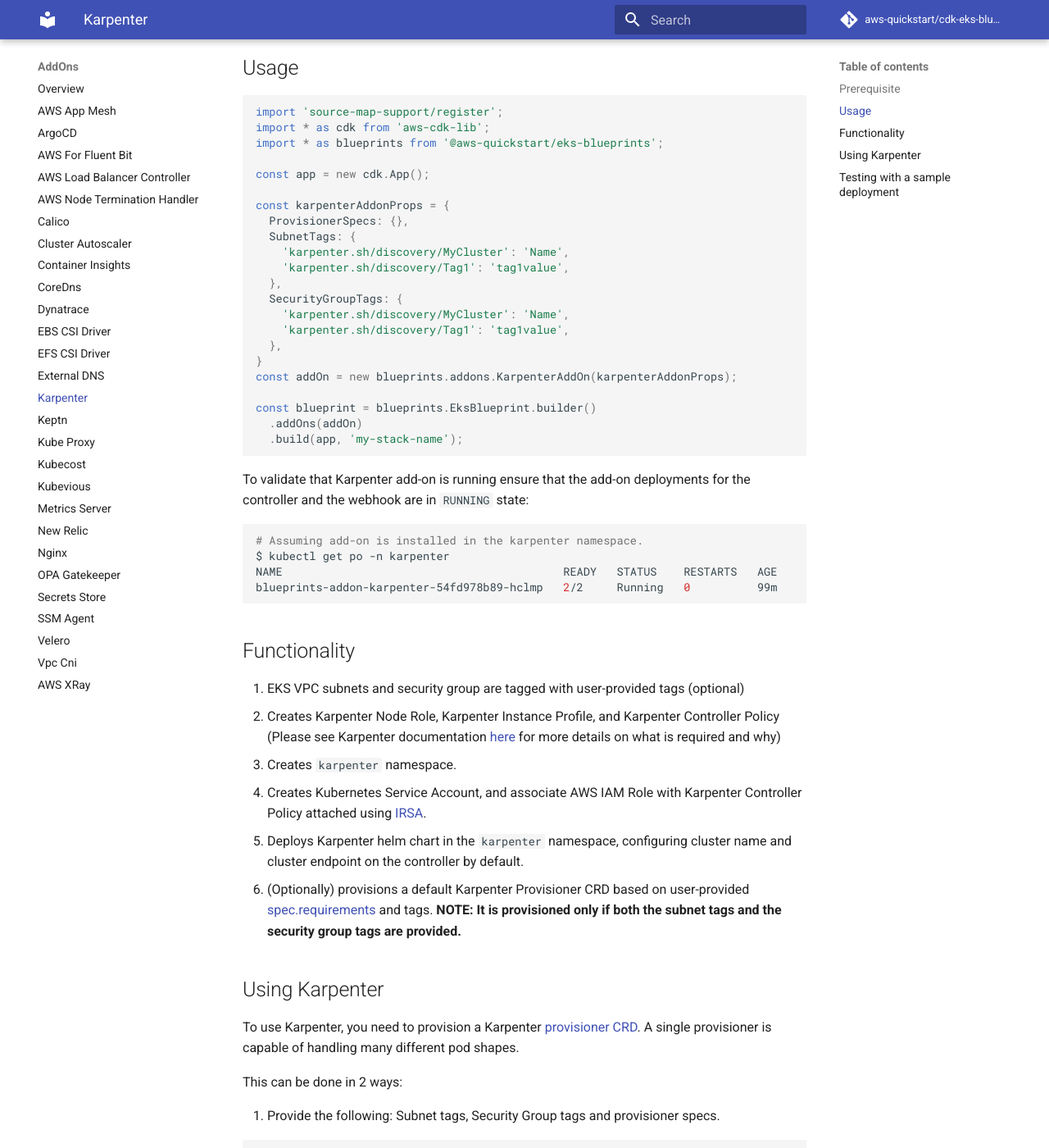
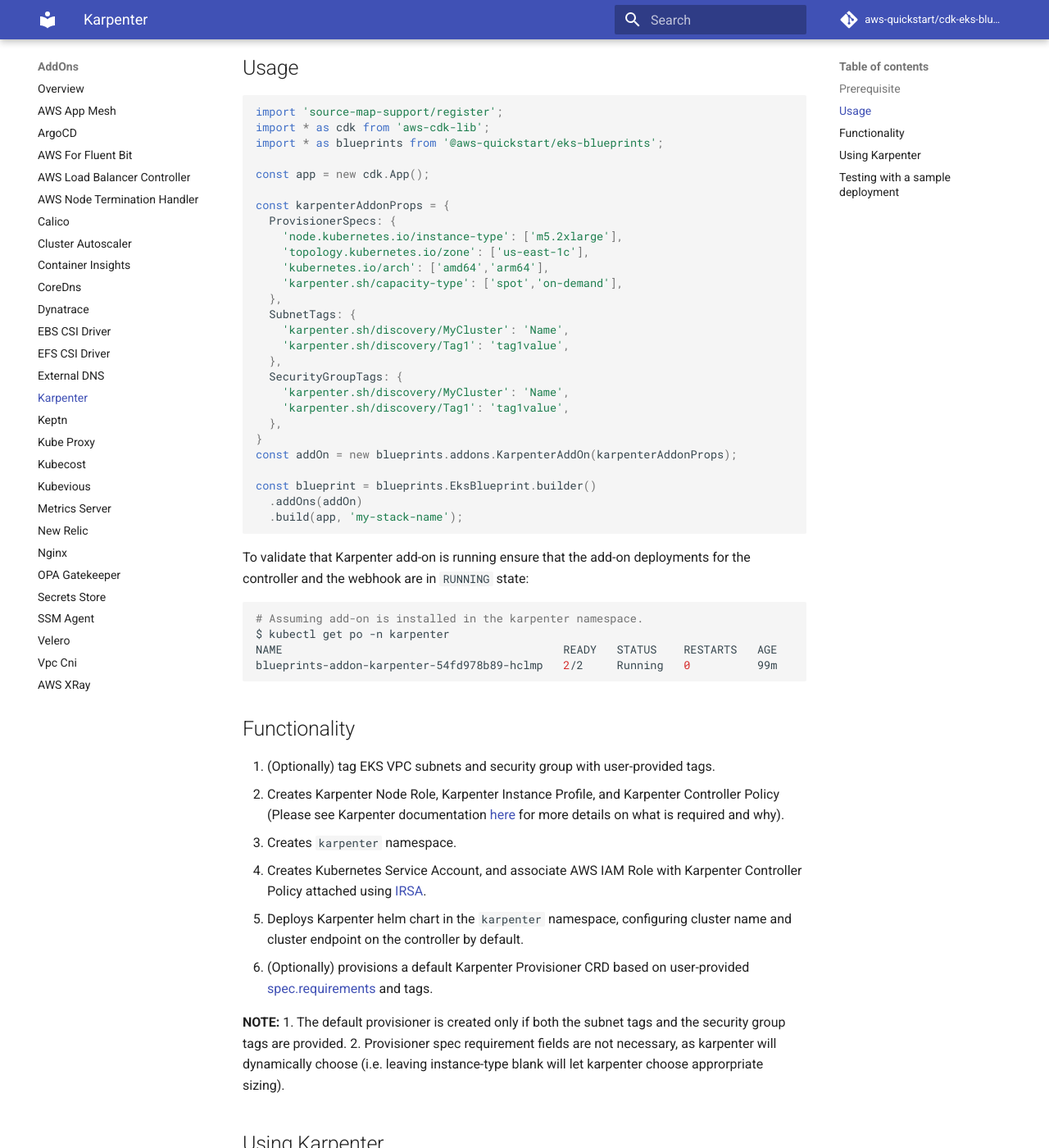
Before and after one commit to aws-quickstart/cdk-eks-blueprints, an MkDocs documentation site: the page built from docs/addons/karpenter.md, in a window 1280 px wide and 1400 px high, scrolled down 639 px. Shown: the whole window at 82% size. Built offline with MkDocs 1.6.1 and Material for MkDocs 9.7.7, drawn with Linux system fonts in a browser that asks for light colours; comment, search, counter and statistics services are not loaded; some of the changed text lies outside the part shown.

Commit message:
docs further updated

````diff
--- a/docs/addons/karpenter.md
+++ b/docs/addons/karpenter.md
@@ -24,7 +24,12 @@
 const app = new cdk.App();
 
 const karpenterAddonProps = {
-  ProvisionerSpecs: {},
+  ProvisionerSpecs: {
+    'node.kubernetes.io/instance-type': ['m5.2xlarge'],
+    'topology.kubernetes.io/zone': ['us-east-1c'],
+    'kubernetes.io/arch': ['amd64','arm64'],
+    'karpenter.sh/capacity-type': ['spot','on-demand'],
+  },
   SubnetTags: {
     'karpenter.sh/discovery/MyCluster': 'Name',
     'karpenter.sh/discovery/Tag1': 'tag1value',
@@ -52,12 +57,16 @@
 
 ## Functionality
 
-1. EKS VPC subnets and security group are tagged with user-provided tags (optional)
-2. Creates Karpenter Node Role, Karpenter Instance Profile, and Karpenter Controller Policy (Please see Karpenter documentation [here](https://karpenter.sh/docs/getting-started/) for more details on what is required and why)
+1. (Optionally) tag EKS VPC subnets and security group with user-provided tags.
+2. Creates Karpenter Node Role, Karpenter Instance Profile, and Karpenter Controller Policy (Please see Karpenter documentation [here](https://karpenter.sh/docs/getting-started/) for more details on what is required and why).
 3. Creates `karpenter` namespace.
 4. Creates Kubernetes Service Account, and associate AWS IAM Role with Karpenter Controller Policy attached using [IRSA](https://docs.aws.amazon.com/emr/latest/EMR-on-EKS-DevelopmentGuide/setting-up-enable-IAM.html).
 5. Deploys Karpenter helm chart in the `karpenter` namespace, configuring cluster name and cluster endpoint on the controller by default.
-6. (Optionally) provisions a default Karpenter Provisioner CRD based on user-provided [spec.requirements](https://karpenter.sh/docs/provisioner/#specrequirements) and tags. **NOTE: It is provisioned only if both the subnet tags and the security group tags are provided.**
+6. (Optionally) provisions a default Karpenter Provisioner CRD based on user-provided [spec.requirements](https://karpenter.sh/docs/provisioner/#specrequirements) and tags.
+
+**NOTE:**
+1. The default provisioner is created only if both the subnet tags and the security group tags are provided.
+2. Provisioner spec requirement fields are not necessary, as karpenter will dynamically choose (i.e. leaving instance-type blank will let karpenter choose approrpriate sizing).
 
 ## Using Karpenter
 
@@ -94,7 +103,7 @@
 
 If either of the tags are not provided at deploy time, the add-on will be installed without a Provisioner.
 
-1. Use `kubectl` to apply a provisioner manifest:
+2. Use `kubectl` to apply a provisioner manifest:
 ```bash
 cat <<EOF | kubectl apply -f -
 apiVersion: karpenter.sh/v1alpha5
@@ -126,6 +135,8 @@
   ttlSecondsAfterEmpty: 30
 EOF
 ```
+
+If you choose to create a provisioner manually, you **MUST** tag the subnets and the EKS Security Group with the tags matching what is listed in the provisioner manifest.
 
 ## Testing with a sample deployment
 
````
